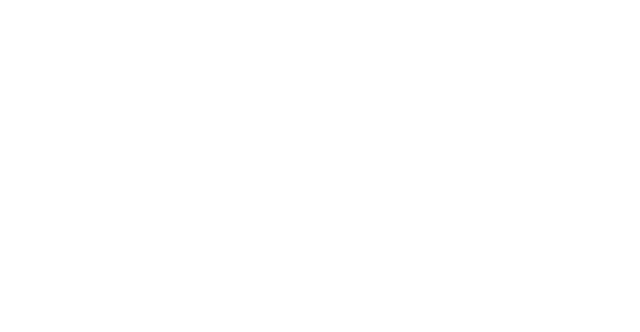
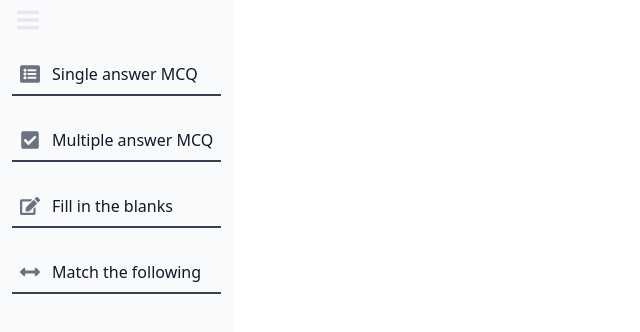
Before and after one commit to dhirajkaushik321/authoring-client, a React (Create React App) app: page /quiz in a window 1280 px wide. Before the commit this address had no page. Shown: the top 332 px of the page, without its empty margins (0-640 px from the left). Built offline with nearby package versions, Linux system fonts and the light colour scheme.

Commit message:
Sidebar custome component created

```diff
--- a/package.json
+++ b/package.json
@@ -17,6 +17,7 @@
     "dotenv": "^16.3.1",
     "react": "^18.2.0",
     "react-dom": "^18.2.0",
+    "react-icons": "^4.10.1",
     "react-router-dom": "^6.15.0",
     "react-scripts": "5.0.1",
     "typescript": "^4.4.2",
--- a/src/App.tsx
+++ b/src/App.tsx
@@ -6,6 +6,7 @@
 } from "react-router-dom";
 import SignupPage from './pages/signup/signup.page';
 import LoginPage from './pages/login/login.page';
+import QuizApp from './pages/quiz/quiz.page';
 
 function App() {
   return (
@@ -15,6 +16,7 @@
         <Routes>
             <Route path="/" element={<LoginPage/>} />
             <Route path="/signup" element={<SignupPage/>} />
+            <Route path="/quiz" element={<QuizApp/>}/>
         </Routes>
       </BrowserRouter>
     </div>
--- /dev/null
+++ b/src/components/Sidebar.tsx
@@ -0,0 +1,52 @@
+import React, { useState } from 'react';
+import { FaBars } from 'react-icons/fa';
+
+type SidebarItem ={
+    icon: JSX.Element;
+    text: string;
+  }
+
+  type SidebarProps ={
+    items: SidebarItem[];
+  }
+
+  const Sidebar: React.FC<SidebarProps> = ({ items }) => {
+      const [showText, setShowText] = useState(true);
+
+      const toggleText = () => {
+        setShowText(!showText);
+      };
+
+      return (
+        <aside
+          className={`fixed top-0 left-0 z-40 w-${showText ? '64' : '16'} h-screen transition-all duration-300`}
+          aria-label="Sidebar"
+        >
+          <div className={`pl-4 pt-2 bg-gray-50 dark:bg-gray-800`}>
+            <button
+              className="text-gray-200 rounded-md hover:bg-gray-100 focus:outline-none focus:bg-gray-100 dark:hover:bg-gray-700 dark:focus:bg-gray-700"
+              onClick={toggleText}
+            >
+              <FaBars className="w-6 h-6" />
+            </button>
+          </div>
+          <div className="h-full px-3 py-4 overflow-y-auto bg-gray-50 dark:bg-gray-800">
+            <ul className="space-y-6 font-medium ">
+              {items.map((item, index) => (
+                <li key={index} className={`${showText && 'border-b-2 border-gray-700'}`}>
+                  <div className="flex items-center p-2 text-gray-900 rounded-lg dark:text-white hover:bg-gray-100 dark:hover:bg-gray-700 group ">
+                    {React.cloneElement(item.icon, {
+                      className: `w-5 h-5 text-gray-500 transition duration-75 dark:text-gray-400 group-hover:text-gray-900 dark:group-hover:text-white'
+                      }`,
+                    })}
+                    {showText && <span className="ml-3">{item.text}</span>}
+                  </div>
+                </li>
+              ))}
+            </ul>
+          </div>
+        </aside>
+      );
+    };
+
+    export default Sidebar
--- /dev/null
+++ b/src/pages/quiz/quiz.page.tsx
@@ -0,0 +1,33 @@
+
+import React from 'react';
+import { FaListAlt, FaCheckSquare, FaEdit, FaArrowsAltH } from 'react-icons/fa';
+import Sidebar from '../../components/Sidebar';
+
+const MainContent: React.FC = () => {
+  return (
+    <div className="p-4 sm:ml-64">
+      {/* Main content */}
+      {/* Replace with your main content */}
+    </div>
+  );
+};
+
+
+  const items = [
+    { icon: <FaListAlt />, text: 'Single answer MCQ' },
+    { icon: <FaCheckSquare />, text: 'Multiple answer MCQ' },
+    { icon: <FaEdit />, text: 'Fill in the blanks' },
+    { icon: <FaArrowsAltH />, text: 'Match the following' },
+  ];
+
+  const QuizApp: React.FC = () => {
+    return (
+      <div className="flex">
+        <Sidebar items={items} />
+        <MainContent/>
+        {/* Rest of your components */}
+      </div>
+    );
+  };
+
+  export default QuizApp;
```
Also changed, not shown: 2 other files (tests, documents, lock files or other folders).
